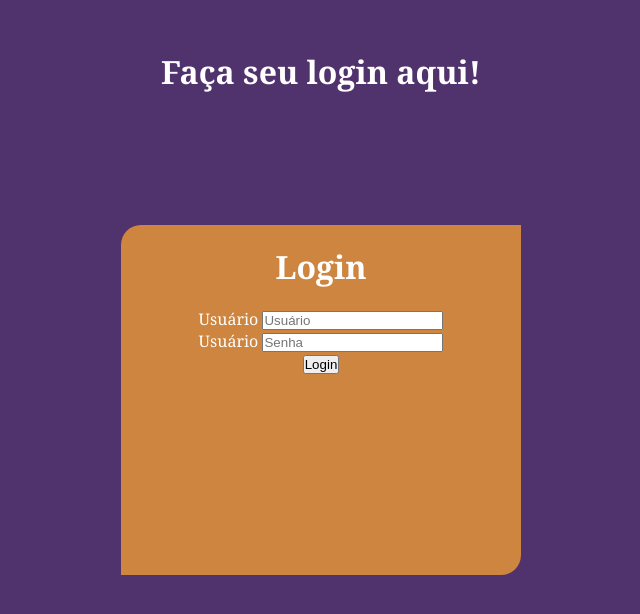
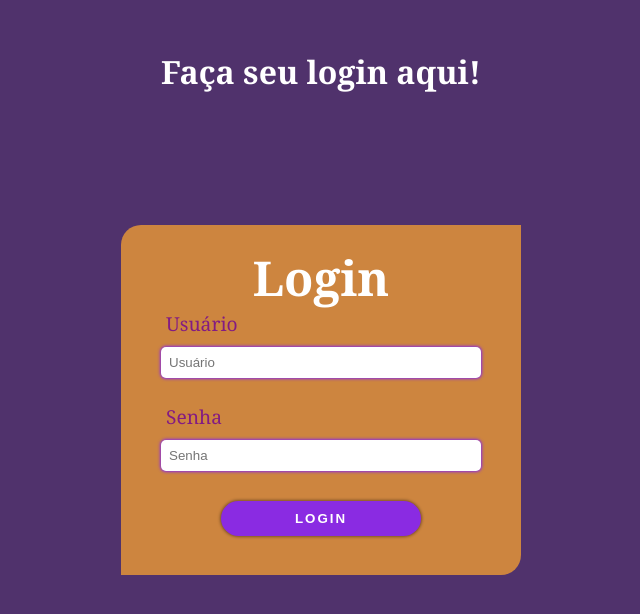
Before and after one commit to davisouza1/login-altenativo, a plain HTML site: page index.html in a window 1280 px wide. Shown: the whole page, without its empty margins (319-959 px from the left). Drawn offline with Linux system fonts and the light colour scheme.

Commit message:
atualizada

```diff
--- a/estilos/style.css
+++ b/estilos/style.css
@@ -10,12 +10,14 @@ body{
     height: 100vh;
     background-color: rgb(80, 50, 108);
     position: relative;
+    min-width: 320px;
 }
 
 main > h1{
     color: white;
     text-align: center;
     padding: 50px;
+
 }
 
 .card{
@@ -27,16 +29,59 @@ main > h1{
     transform: translate(-50%, -50%) ;
     background-color: peru;
     color: white;
+    border-radius: 20px 0px;
+    display: flex;
+    flex-direction: column;
+    justify-content: center;
+    align-items: center;
 }
 
 .card > h1{
-    font-size: 2em;
+    font-size: 300%;
     color: white;
-    text-align: center;
-    padding: 20px;
+    height: 50px;
 }
 
-.card{
-    border-radius: 20px 0px;
-    text-align: center;
+.campo-texto{
+    width: 80%;
+    display: flex;
+    flex-direction: column;
+    padding: 10px;
 }
+
+label{
+    color: rgb(131, 27, 131);
+    font-size: 1.2em;
+    padding: 5px;
+    margin-bottom: 5px;
+}
+
+input{
+    padding: 5px;
+    width: 100%;
+    border: none;
+    border-radius: 5px;
+    padding: 8px;
+    outline: none;
+    box-sizing: border-box;
+    box-shadow: 0px 0px 3px 1px blueviolet;
+}
+
+button{
+    width: 50%;
+    padding: 10px;
+    margin: 20px;
+    color: white;
+    background-color: blueviolet;
+    box-shadow: 0px 0px 3px 1px rgba(0, 0, 0, 0.395);
+    border-radius: 20px;
+    border: none;
+    text-transform: uppercase;
+    font-weight: 700;
+    letter-spacing: 2px;
+    cursor: pointer;
+}
+
+button:hover{
+    background-color: rgb(93, 15, 166);
+}
--- a/index.html
+++ b/index.html
@@ -12,12 +12,12 @@
         <h1>Faça seu login aqui!</h1>
         <section class="card">
             <h1>Login</h1>
-            <section class="usuario">
+            <section class="campo-texto">
                 <label for="usuario">Usuário</label>
                 <input type="text" name="usuario" placeholder="Usuário">
             </section>
-            <section class="senha">
-                <label for="senha">Usuário</label>
+            <section class="campo-texto">
+                <label for="senha">Senha</label>
                 <input type="password" name="senha" placeholder="Senha">
             </section>
             <button>Login</button>
```
